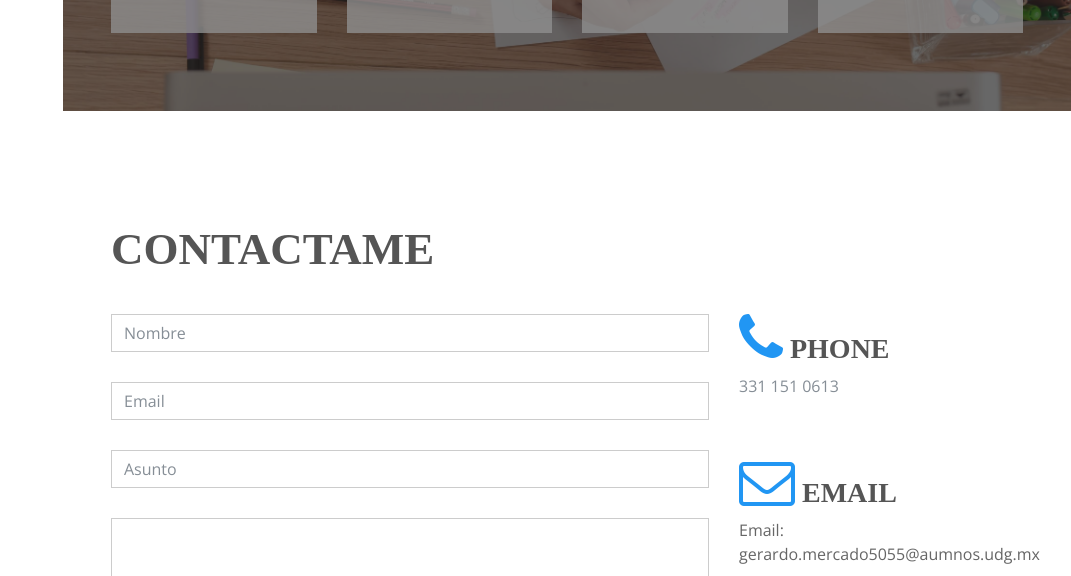
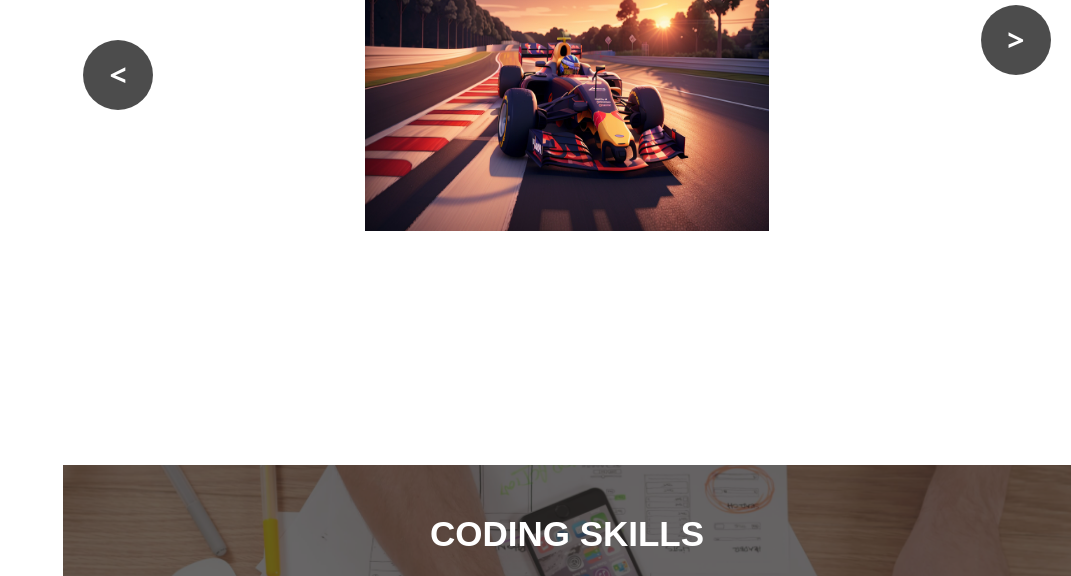
Before and after one commit to GeraMG0809/CV-landing-page, a plain HTML site: page index.html in a window 1280 px wide. Shown: the part 1915-2491 px from the top of the page, without its empty margins (209-1280 px from the left). Drawn offline with nearby package versions, Linux system fonts and the light colour scheme; a web font is replaced by a local one.

Commit message:
Carrousel de fotos
Un  carrousel de fotos utilizando css y js

```diff
--- a/css/style.css
+++ b/css/style.css
@@ -774,3 +774,66 @@ a:active {
     width:100%;
     position:absolute;
 }
+
+
+*{
+    margin: 0;
+    padding: 0;
+    outline: 0;
+    box-sizing: border-box;
+}
+
+
+html{
+    font-family: arial, sans-serif;
+}
+
+img{
+    width: 40%;
+    height: 40%;
+}
+
+.contenedor {
+    width: 100%;
+    position: relative;
+    height: 780px;
+    display: flex; /* Usar flexbox para centrar contenido */
+    justify-content: center; /* Centrar horizontalmente */
+    align-items: center; /* Centrar verticalmente */
+}
+
+
+
+.boton{
+    font-size: 30px;
+    width: 70px;
+    height: 70px;
+    line-height: 70px;
+    border-radius: 50%;
+    background-color: rgba(0, 0, 0, 0.7);
+    text-align:  center;
+    font-weight: bold;
+    position: absolute;
+    color: #fff;
+    box-shadow: 0 0 10px rgba(255,255,255,.6);
+    -webkit-transition: all .3s ease;
+    -o-transition: all .3s ease;
+    transition: all .3s ease;
+}
+
+
+.boton:hover{
+    cursor: pointer;
+    transform: scale(1.2,1.2);
+}
+
+.atras{
+    left: 2%;
+    top: 50%; /* Cambié esta línea */
+    transform: translateY(-50%); /* Centra verticalmente el botón */
+}
+
+.adelante{
+    right: 2%;
+    top: calc(50% - 70px);
+}
--- a/index.html
+++ b/index.html
@@ -141,6 +141,27 @@ License URL: https://creativecommons.org/licenses/by/4.0/
               </div>
           </div>
       </section>
+
+      <section id ="mi carrusel" >
+        <div class=" contenedor ">
+          <div class="boton atras">
+              &#60
+          </div>
+
+          <div class="boton adelante">
+              &#62
+          </div>
+
+          <img src="img/img1.jpg" alt="" id="imagen">
+
+      </div
+      </section>
+
+
+
+
+
+
     <!--====================================================
                         SKILLS
     ======================================================-->
@@ -709,6 +730,7 @@ License URL: https://creativecommons.org/licenses/by/4.0/
     <script src="js/counter/jquery.waypoints.min.js"></script>
     <script src="js/counter/jquery.counterup.min.js"></script>
     <script src="js/custom.js"></script>
+    <script src="js/main.js"></script>
     <script>
         $(document).ready(function(){
 
--- /dev/null
+++ b/js/main.js
@@ -0,0 +1,37 @@
+var imagenes = ['img/img1.jpg','img/img2.jpg','img/img3.jpg'],
+    cont = 0;
+
+
+function carrusel(contenedor){
+    contenedor.addEventListener('click', e=>{
+        let atras = contenedor.querySelector('.atras'),
+            adelante = contenedor.querySelector('.adelante'),
+            img = contenedor.querySelector('img'),
+            tgt = e.target;
+
+
+        if(tgt == atras){
+            if(cont>0){
+                img.src = imagenes[cont - 1];
+                cont--;
+            }else{
+                img.src = imagenes[imagenes.length - 1];
+                cont = imagenes.length - 1;
+            }
+        }else if(tgt == adelante){
+            if(cont < imagenes.length - 1){
+                img.src = imagenes[cont + 1];
+                cont++;
+            }else{
+                img.src = imagenes[0];
+                cont = 0;
+            }
+        }
+
+    });
+}
+
+document.addEventListener("DOMContentLoaded",()=>{
+    let contenedor = document.querySelector('.contenedor');
+    carrusel(contenedor);
+});
```
Also changed, not shown: img/img1.jpg (added), img/img2.jpg (added), img/img3.jpg (added).
